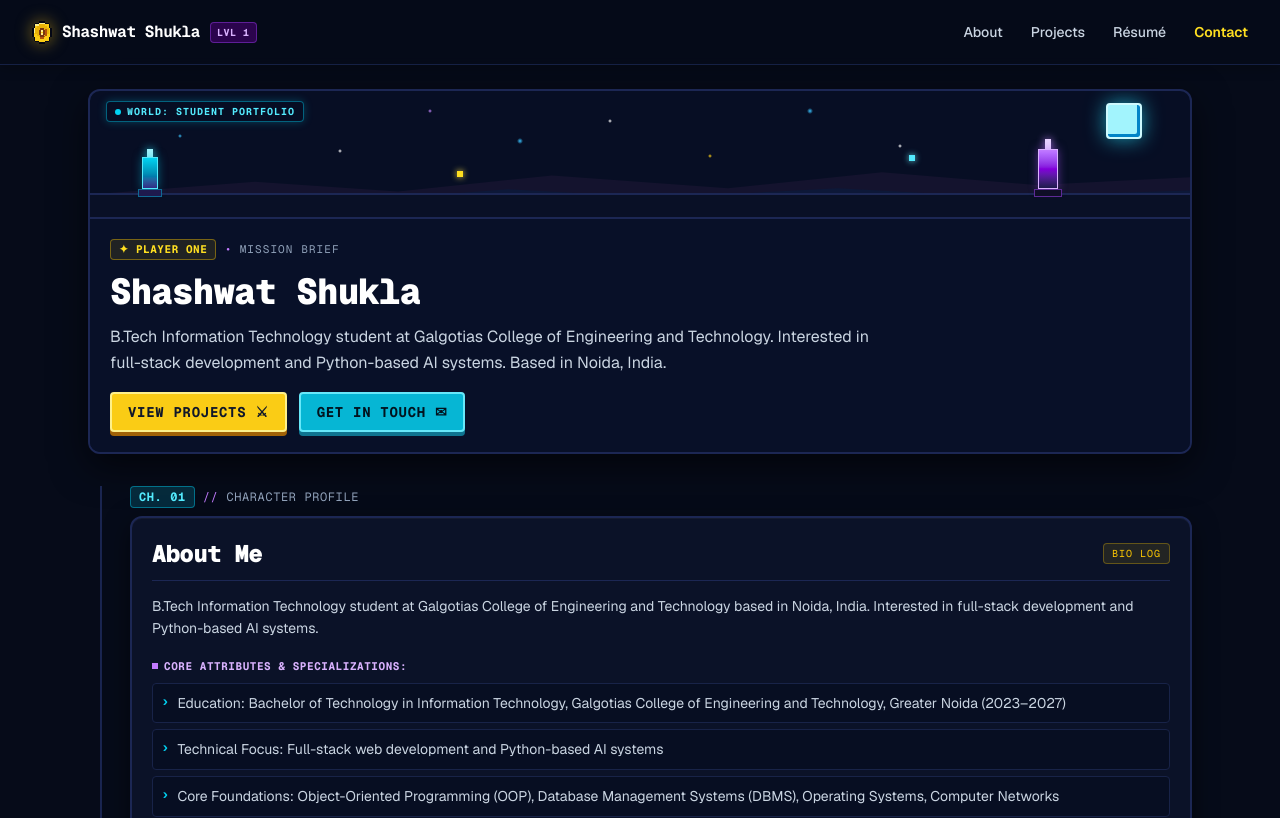
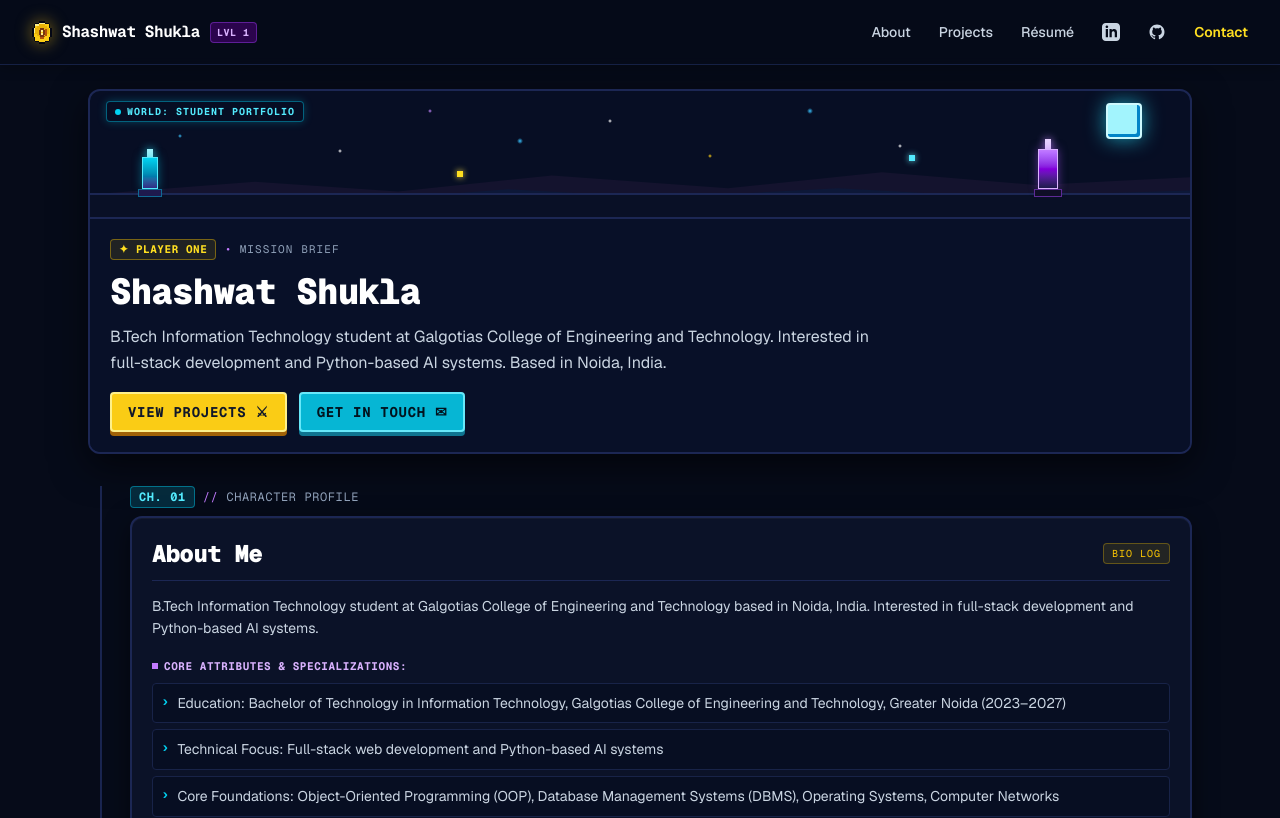
Before and after one commit to shashwatshuklaa/portfolio, a Next.js app: page / in a window 1280 px wide. Shown: the top 818 px of the page. Built offline with nearby package versions, Linux system fonts and the light colour scheme.

Commit message:
Add LinkedIn and GitHub navbar icons

```diff
--- a/src/components/Navbar.tsx
+++ b/src/components/Navbar.tsx
@@ -79,6 +79,50 @@
           >
             Résumé
           </a>
+          <a
+            href="https://www.linkedin.com/in/shashwatshuklaaa/"
+            target="_blank"
+            rel="noopener noreferrer"
+            aria-label="LinkedIn profile"
+            className="inline-flex items-center justify-center hover:text-cyan-300 focus-visible:ring-2 focus-visible:ring-cyan-400 focus-visible:outline-none transition-colors py-1 px-0.5 sm:px-0 rounded"
+          >
+            <span className="sr-only">LinkedIn profile</span>
+            <svg
+              xmlns="http://www.w3.org/2000/svg"
+              viewBox="0 0 24 24"
+              fill="currentColor"
+              aria-hidden="true"
+              className="w-4 h-4 sm:w-[18px] sm:h-[18px]"
+            >
+              <path
+                fillRule="evenodd"
+                clipRule="evenodd"
+                d="M19 0h-14c-2.761 0-5 2.239-5 5v14c0 2.761 2.239 5 5 5h14c2.762 0 5-2.239 5-5v-14c0-2.761-2.238-5-5-5zm-11 19h-3v-11h3v11zm-1.5-12.268c-.966 0-1.75-.79-1.75-1.764s.784-1.764 1.75-1.764 1.75.79 1.75 1.764-.783 1.764-1.75 1.764zm13.5 12.268h-3v-5.604c0-3.368-4-3.113-4 0v5.604h-3v-11h3v1.765c1.396-2.586 7-2.777 7 2.476v6.759z"
+              />
+            </svg>
+          </a>
+          <a
+            href="https://github.com/shashwatshuklaa"
+            target="_blank"
+            rel="noopener noreferrer"
+            aria-label="GitHub profile"
+            className="inline-flex items-center justify-center hover:text-cyan-300 focus-visible:ring-2 focus-visible:ring-cyan-400 focus-visible:outline-none transition-colors py-1 px-0.5 sm:px-0 rounded"
+          >
+            <span className="sr-only">GitHub profile</span>
+            <svg
+              xmlns="http://www.w3.org/2000/svg"
+              viewBox="0 0 24 24"
+              fill="currentColor"
+              aria-hidden="true"
+              className="w-4 h-4 sm:w-[18px] sm:h-[18px]"
+            >
+              <path
+                fillRule="evenodd"
+                clipRule="evenodd"
+                d="M12 2C6.477 2 2 6.484 2 12.017c0 4.425 2.865 8.18 6.839 9.504.5.092.682-.217.682-.483 0-.237-.008-.868-.013-1.703-2.782.605-3.369-1.343-3.369-1.343-.454-1.158-1.11-1.466-1.11-1.466-.908-.62.069-.608.069-.608 1.003.07 1.53 1.032 1.53 1.032.892 1.53 2.341 1.088 2.91.832.092-.647.35-1.088.636-1.338-2.22-.253-4.555-1.113-4.555-4.951 0-1.093.39-1.988 1.029-2.688-.103-.253-.446-1.272.098-2.65 0 0 .84-.27 2.75 1.026A9.564 9.564 0 0112 6.844c.85.004 1.705.115 2.504.337 1.909-1.296 2.747-1.027 2.747-1.027.546 1.379.202 2.398.1 2.651.64.7 1.028 1.595 1.028 2.688 0 3.848-2.339 4.695-4.566 4.943.359.309.678.92.678 1.855 0 1.338-.012 2.419-.012 2.747 0 .268.18.58.688.482A10.019 10.019 0 0022 12.017C22 6.484 17.522 2 12 2z"
+              />
+            </svg>
+          </a>
           <Link
             href="/#contact"
             className="text-yellow-300 hover:text-yellow-200 focus-visible:ring-2 focus-visible:ring-yellow-300 focus-visible:outline-none transition-colors py-1 px-0.5 sm:px-0 font-semibold"
```
